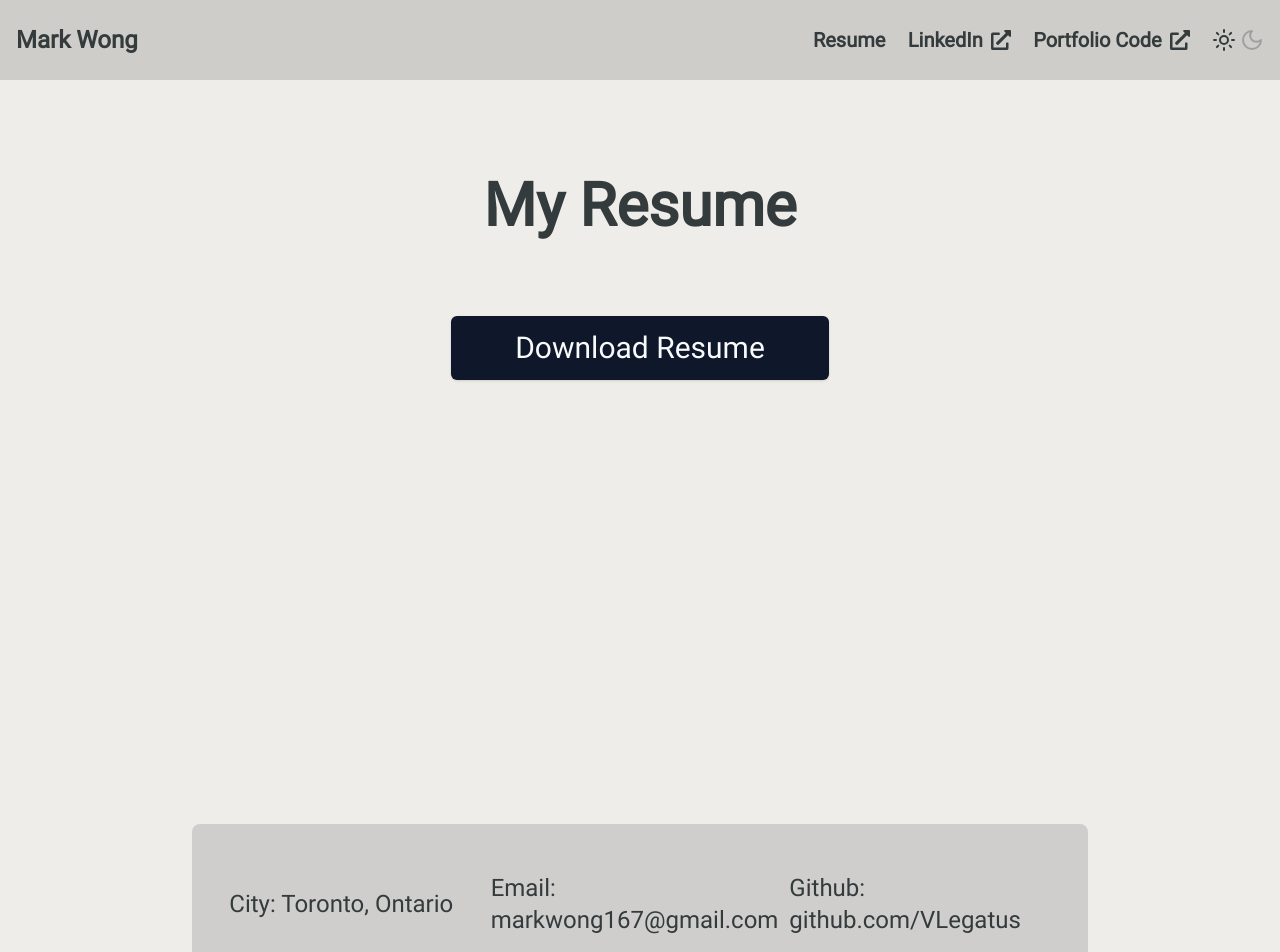
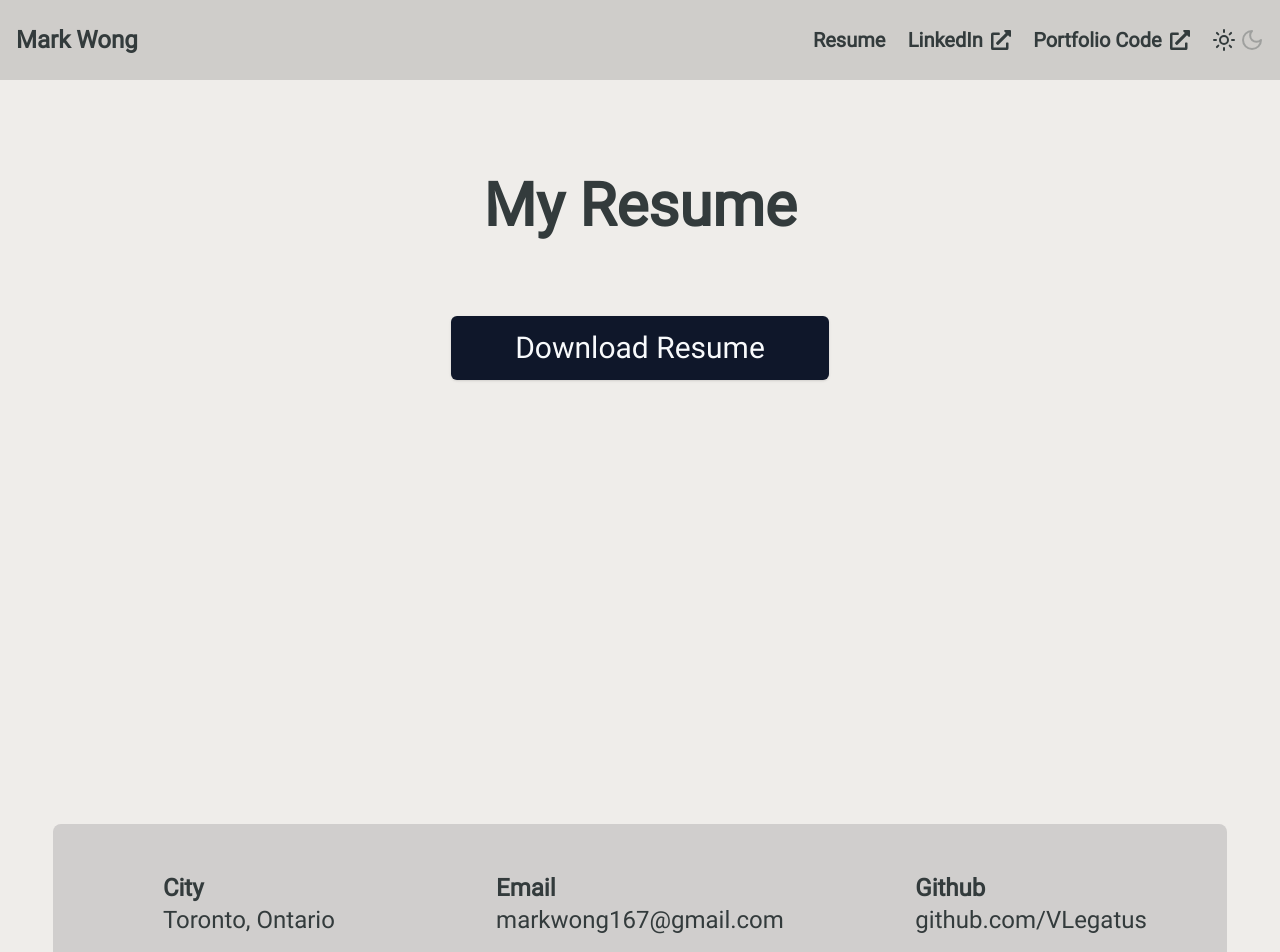
Before and after one commit to markwong167/Portfolio, a React app: page /Resume in a window 1280 px wide. Shown: the top 952 px of the page. Built offline with nearby package versions, Linux system fonts and the light colour scheme.

Commit message:
Mobile formatting

```diff
--- a/src/App.tsx
+++ b/src/App.tsx
@@ -57,7 +57,7 @@ const App = () => {
                       />
                     </>
                   )}
-                  <div>
+                  <div className={`${isMobile ? "w-11/12" : ""}`}>
                     <MainDiv>
                       <Routes>
                         <Route path='/Resume' element={<ResumePage />} />
--- a/src/layout/Footer.tsx
+++ b/src/layout/Footer.tsx
@@ -1,18 +1,35 @@
 import React from "react";
+import { useIsMobile } from "../hooks/use-mobile";
 export const Footer = () => {
+  const isMobile = useIsMobile();
   return (
     <div
       className={`flex justify-around items-center h-[var(--footer-height)] bg-sidebar w-full text-2xl mt-6 rounded-lg`}
     >
       <div className='flex flex-1 items-center justify-center'>
+        {!isMobile ? (
           <span>City: Toronto, Ontario</span>
+        ) : (
+          <div className='flex flex-col text-2xl'>
+            <strong>City</strong>
+            <p>Toronto, Ontario</p>
+          </div>
+        )}
       </div>
       <div className='flex flex-1 items-center justify-center'>
+        {!isMobile ? (
           <a href='mailto:markwong167@gmail.com' className='hover:text-white'>
             Email: markwong167@gmail.com
           </a>
+        ) : (
+          <div className='flex flex-col text-2xl'>
+            <strong>Email</strong>
+            <p>markwong167@gmail.com</p>
+          </div>
+        )}
       </div>
       <div className='flex flex-1 items-center justify-center'>
+        {!isMobile ? (
           <a
             href='https://github.com/VLegatus'
             className='hover:text-white'
@@ -21,6 +38,12 @@ export const Footer = () => {
           >
             Github: github.com/VLegatus
           </a>
+        ) : (
+          <div className='flex flex-col text-2xl'>
+            <strong>Github</strong>
+            <p>github.com/VLegatus</p>
+          </div>
+        )}
       </div>
     </div>
   );
--- a/src/layout/layout-style.ts
+++ b/src/layout/layout-style.ts
@@ -1,4 +1,3 @@
-import { Link } from "react-router-dom";
 import styled from "styled-components";
 export const HeaderContainer = styled.div`
   position: sticky;
@@ -36,8 +35,6 @@ export const SideBarAside = styled.aside<SideBarAsideProps>`
   overflow-y: auto;
   color: ${({ theme }) => theme.sidebarText};
   background-color: ${({ theme }) => theme.sidebarBg};
-  /* color: light-dark(#333b3c, #dfdfdc);
-  background-color: light-dark(#cfcdca, #2a2a2a); */
   transition: transform 0.3s cubic-bezier(0.25, 1, 0.5, 1) ease;
 `;
 export const ThemeToggleButton = styled.button`
--- a/src/pages/Portfolio/PorfolioSectionInfoCard.tsx
+++ b/src/pages/Portfolio/PorfolioSectionInfoCard.tsx
@@ -7,7 +7,6 @@ import {
 } from "../../components/ui/card";
 import React from "react";
 import { PorfolioSectionPictureCard } from "./PorfolioSectionPictureCard";
-import { useNavigate } from "react-router";
 import { Link } from "react-router-dom";
 import { ExternalLink } from "lucide-react";
 
@@ -18,7 +17,6 @@ export const PorfolioSectionInfoCard = ({
   data: SectionDataType;
   isMobile: boolean;
 }) => {
-  const navigate = useNavigate();
   return (
     <Card
       className={`flex flex-col h-full ${isMobile ? "w-full" : "max-w-md"}`}
@@ -27,9 +25,9 @@ export const PorfolioSectionInfoCard = ({
         <CardTitle className='text-5xl'>{data.title}</CardTitle>
       </CardHeader>
       <CardContent className='flex-grow flex flex-col gap-4'>
-        <p className='text-xl'>{data.description}</p>
+        <p className={isMobile ? "text-3xl" : "text-xl"}>{data.description}</p>
         {data.role && (
-          <span className='text-xl'>
+          <span className={isMobile ? "text-3xl" : "text-xl"}>
             <strong>Role:</strong> {data.role}
           </span>
         )}
@@ -40,20 +38,22 @@ export const PorfolioSectionInfoCard = ({
         )}
       </CardContent>
       <CardFooter
-        className={`${
-          data.linkLeft ? "items-start" : "items-end"
-        } flex flex-col gap-2 justify-end mt-auto`}
+        className={`${data.linkLeft ? "items-start" : "items-end"} ${
+          isMobile ? "gap-7" : "gap-2"
+        } flex flex-col justify-end mt-auto`}
       >
         {data.links?.map((link) => (
           <Link
-            className='text-2xl hover:underline text-secondary hover:text-secondary-foreground flex items-center gap-2'
+            className={`hover:underline text-secondary hover:text-secondary-foreground flex items-center gap-2 ${
+              isMobile ? "text-4xl" : "text-2xl"
+            }`}
             key={link.id}
             to={link.link}
             target='_blank'
             rel='noreferrer noopener'
           >
             {link.linkText}
-            {!link.link.startsWith("/") && <ExternalLink />}
+            {!link.link.startsWith("/") && <ExternalLink size={24} />}
           </Link>
         ))}
       </CardFooter>
--- a/src/pages/Portfolio/PortfolioPage.tsx
+++ b/src/pages/Portfolio/PortfolioPage.tsx
@@ -1,10 +1,12 @@
 import React from "react";
 import { PortfolioSection } from "./PortfolioSection";
 import * as sectionData from "../../assets/sectionData/sectionData";
+import { useIsMobile } from "../../hooks/use-mobile";
 
 export const PortfolioPage = () => {
+  const isMobile = useIsMobile();
   return (
-    <div className='w-9/12 gap-6 flex flex-col'>
+    <div className={` gap-6 flex flex-col ${isMobile ? "w-11/12" : "w-9/12"}`}>
       <PortfolioSection data={sectionData.intro} layout='picRight' />
       <PortfolioSection data={sectionData.leago} layout='picLeft' />
       <PortfolioSection data={sectionData.builderLynx} layout='picRight' />
```
Lines whose indentation alone changed are shown as unchanged.
